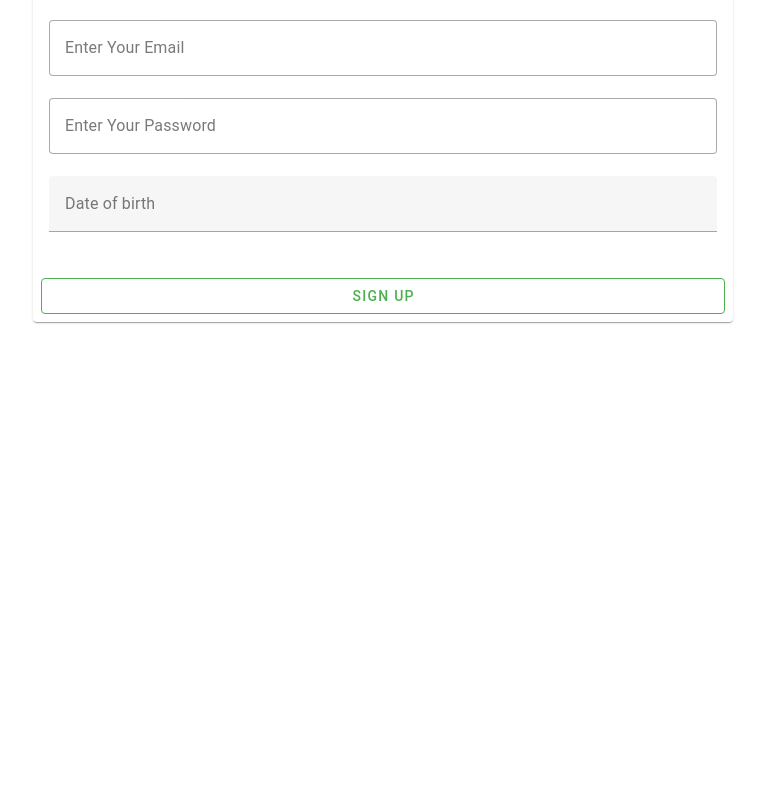
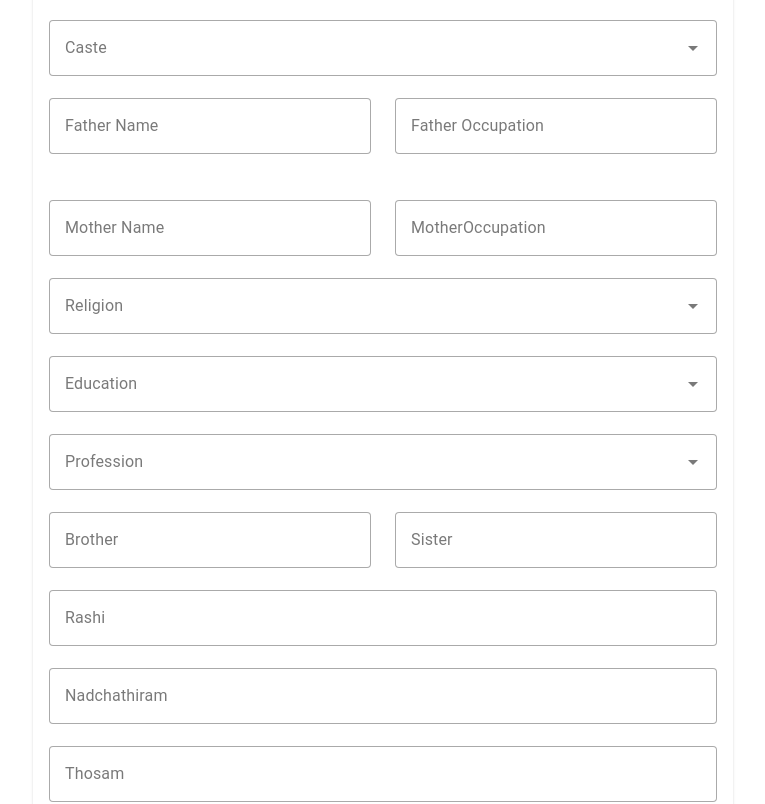
Before and after one commit to karthikragu8695/nuxtjsdemo, a Nuxt app: page /auth in a window 1280 px wide. Shown: the part 336-1140 px from the top of the page, without its empty margins (257-1022 px from the left). Before the commit the page ends 800 px from the top, so only its background shows below. Built offline with nearby package versions, Linux system fonts and the light colour scheme; no server answers.

Commit message:
supabase store

```diff
--- a/components/AuthPage.vue
+++ b/components/AuthPage.vue
@@ -9,24 +9,119 @@
 
                     <v-card-text>
                       <v-text-field label="Name" v-model="name"  variant="outlined"></v-text-field>
-                      <v-radio-group inline   >
-                            <v-radio label="Male"  class="border border-black pr-5"  value="one"></v-radio>
-                            <v-radio label="Female" class="border border-black pr-5 ml-5"  value="two"></v-radio>
+                      <v-radio-group inline v-model="gender"  >
+                            <v-radio label="Male"    class="border border-black pr-5"  value="male"></v-radio>
+                            <v-radio label="Female"  class="border border-black pr-5 ml-5"  value="female"></v-radio>
                       </v-radio-group>
+                       <!-- <v-row >
+                        <v-col cols="3">
+                        <v-select
+                        label="Day"
+                        :items="['1', '2', '3', '4', '5', '6','7','8','9','10','11','12','13','14','15']"
+                        variant="outlined"
+                        v-model="date"
+                        ></v-select>
+                    </v-col>
+                    <v-col cols="4">
+                        <v-select
+                        label="Month"
+                        v-model="Month"
+                        :items="['Jan', 'Feb', 'Mar', 'Apr', 'May', 'Jun','Jul','Aug','Sep','Oct','Nov','Dec',]"
+                        variant="outlined"
+                        ></v-select>
+                    </v-col>
+                    <v-col cols="5">
+                        <v-select
+                        label="Year"
+                        v-model="year"
+                        :items="['2002', '2001', '2000', '1999', '1998', '1997','1996','1995','1994','1993','1992','1991','1990']"
+                        variant="outlined"
+                        ></v-select>
+                    </v-col>
+                      </v-row> -->
+                      <v-select  v-model="MaritalStatus" label="Marital Status"
+                            :items="['Never Married', 'Windower', 'Divorced', 'Awaiting Divorce']"
+                            variant="outlined">
+                      </v-select>
+                      <v-select
+                        v-model="caste"
+                        label="Caste"
+                        :items="['Intercaste', 'Irani', 'Others', 'Parsi','Dont wish to specify']"
+                        variant="outlined">
+                      </v-select>
+                      <v-row>
+                        <v-col cols="6">
+                          <v-text-field v-model="FatherName" label="Father Name" variant="outlined"></v-text-field>
+                        </v-col>
+                        <v-col cols="6">
+                          <v-text-field v-model="FatherOccupation " label="Father Occupation" variant="outlined"></v-text-field>
+                        </v-col>
+                      </v-row>
+
+                      <v-row>
+                        <v-col cols="6">
+                        <v-text-field v-model="MotherName" label="Mother Name" variant="outlined"></v-text-field>
+                        </v-col>
+                        <v-col cols="6">
+                        <v-text-field v-model="MotherOccupation" label="MotherOccupation" variant="outlined"></v-text-field>
+                        </v-col>
+                      </v-row>
+
+                      <v-select
+                            label="Religion"
+                            v-model="Religion"
+                            :items="['Hindu', 'Muslim', 'Christian']"
+                            variant="outlined">
+                       </v-select>
+                       <v-select
+                            label="Education"
+                            v-model="Education"
+                            :items="['UG', 'PG', 'SSLC','HSLC','Diplomo',]"
+                            variant="outlined">
+                        </v-select>
+                        <v-select
+                            label="Profession"
+                            v-model="Profession"
+                            :items="['DOCTOR', 'IT', 'NON IT','BUSSINESS','CIVIL','GOVERMENT JOB','OTHERS']"
+                            variant="outlined">
+                        </v-select>
+                        <v-row>
+                          <v-col cols="6">
+
+                            <v-text-field label="Brother" type="number" v-model="Brothers" variant="outlined"></v-text-field>
+                          </v-col>
+                          <v-col cols="6">
+                         <v-text-field label="Sister" v-model="Sister" type="number" variant="outlined"></v-text-field>
+                          </v-col>
+                        </v-row>
+
+                      <v-text-field label="Rashi" v-model="Rashi"  variant="outlined"></v-text-field>
+                      <v-text-field label="Nadchathiram" v-model="Nadchathiram" variant="outlined"></v-text-field>
+                      <v-text-field label="Thosam" v-model="Thosam" variant="outlined"></v-text-field>
+                      <v-text-field  v-model="FamilyGod"  label="Family God" variant="outlined"></v-text-field>
                       <v-text-field label="Mobile Number" v-model="mobile"  variant="outlined"></v-text-field>
                       <v-text-field v-model="email" type="email" label="Enter Your Email" variant="outlined"></v-text-field>
                       <v-text-field v-model="password" type="password" label="Enter Your Password" variant="outlined"></v-text-field>
+                      <v-row>
+                        <v-col cols="6" >
+                          <v-file-input  v-model="photos" prepend-icon="mdi-camera"  variant="outlined" label="Photo Upload"></v-file-input>
+                        </v-col>
+                        <v-col cols="6">
+                           <v-file-input    variant="outlined" label="Horoscope Upload"></v-file-input>
+                        </v-col>
+                      </v-row>
+
                       <!-- <v-menu v-model="date_menu" :close-on-content-click="false">
                         <template v-slot:activator="{ props }">
                           <v-text-field @click="date_menu = true" v-model="dob" v-bind="props" label="Date of birth"></v-text-field>
                         </template>
                         <v-date-picker v-model="date"></v-date-picker>
-                      </v-menu> -->
+                      </v-menu>
                       <v-text-field @click="date_menu = true" v-model="dob" label="Date of birth">
                         <v-menu  v-model="date_menu" :close-on-content-click="false">
                           <v-date-picker @update:model-value="setDob" :model-value="date"></v-date-picker>
                         </v-menu>
-                      </v-text-field>
+                      </v-text-field> -->
                     </v-card-text>
                     <v-card-actions>
                         <v-btn type="submit" :loading="loading" block variant="outlined" color="green">sign up</v-btn>
@@ -47,9 +142,28 @@ const password = ref('')
 const counter = useCounterStore()
 const name = ref('')
 const mobile = ref('')
+const MaritalStatus = ref(null)
+const caste = ref(null)
+const Religion = ref(null)
+const Education = ref(null)
+const Profession = ref(null)
+const Rashi = ref(null)
+const Nadchathiram = ref(null)
+const Thosam = ref(null)
+const Brothers = ref(null)
+const Sister = ref(null)
+const FatherName = ref(null)
+const MotherName = ref(null)
+const FatherOccupation = ref(null)
+const MotherOccupation = ref(null)
+const FamilyGod = ref(null)
+const photos = ref(null)
 const date = ref(null)
+const Month = ref(null)
+const year = ref(null)
+const gender = ref(null)
 let date_menu = ref(false)
-let dob = ref(null)
+// let dob = ref(null)
 console.log(counter);
 
 // with autocompletion ✨
@@ -57,22 +171,45 @@ console.log(counter);
 // or using an action instead
 //counter.increment()
 
-function setDob() {
-  dob.value = new Date(date.value).toLocaleDateString('en-IN')
-  console.log(date.value);
-  date_menu.value = false
-}
-
+// function setDob() {
+//   dob.value = new Date(date.value).toLocaleDateString('en-IN')
+//   console.log(date.value);
+//   date_menu.value = false
+// }
 const handleLogin = async () => {
   try {
     loading.value = true
-    const { data,error } = await supabase.auth.signUp({ email: email.value,password: password.value })
+    const { data,error } = await supabase.auth.signUp({
+      email: email.value,
+      password: password.value
+     })
     if (data.user)  {
       // console.log(data);
       await supabase
         .from('profiles')
         .insert([
-          {  name: name.value, mobile: +mobile.value },
+          {
+            name: name.value,
+            mobile: +mobile.value,
+            gender : gender.value,
+            MaritalStatus : MaritalStatus.value,
+            caste :caste.value,
+            Religion :Religion.value,
+            Education :Education.value,
+            Profession :Profession.value,
+            Rashi :Rashi.value,
+            Nadchathiram :Nadchathiram.value,
+            Thosam :Thosam.value,
+            Brothers :Brothers.value,
+            Sister :Sister.value,
+            Sister :Sister.value,
+            FatherName :FatherName.value,
+            MotherName :MotherName.value,
+            FatherOccupation :FatherOccupation.value,
+            MotherOccupation:MotherOccupation.value,
+            FamilyGod:FamilyGod.value,
+            photos:photos,
+          },
       ])
       .then((res) => {
         if(!res.error) {
```
